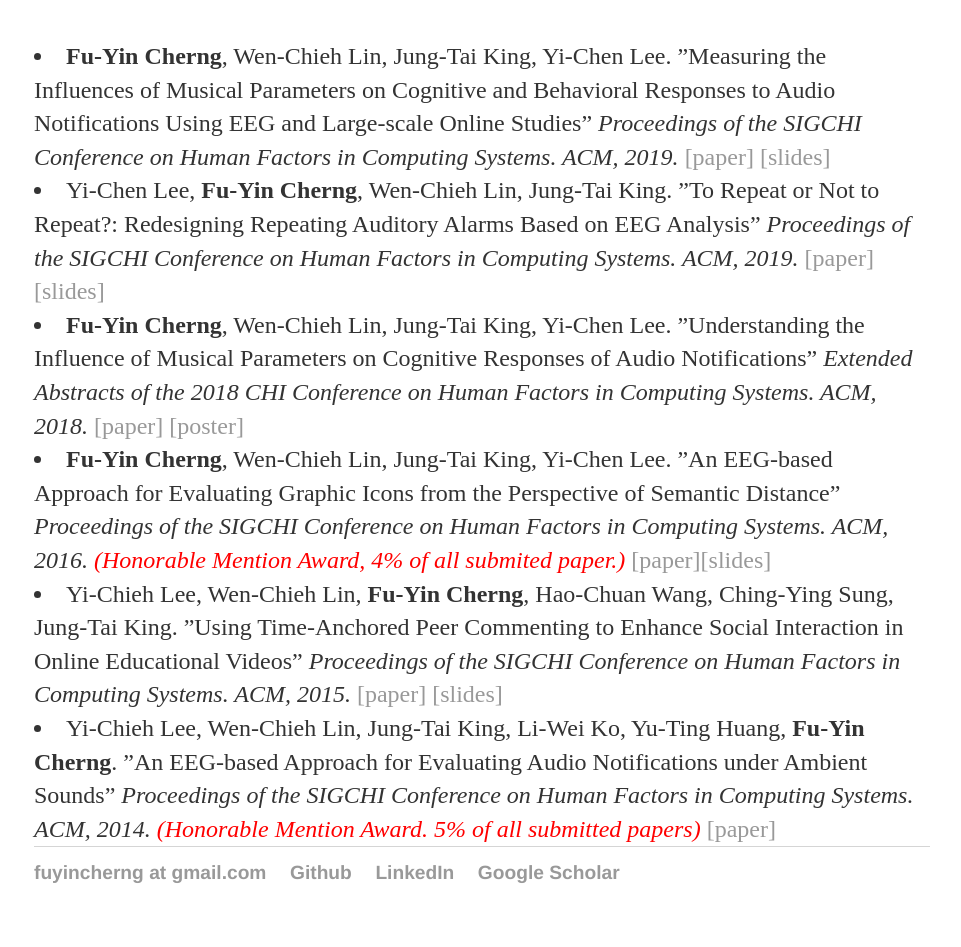
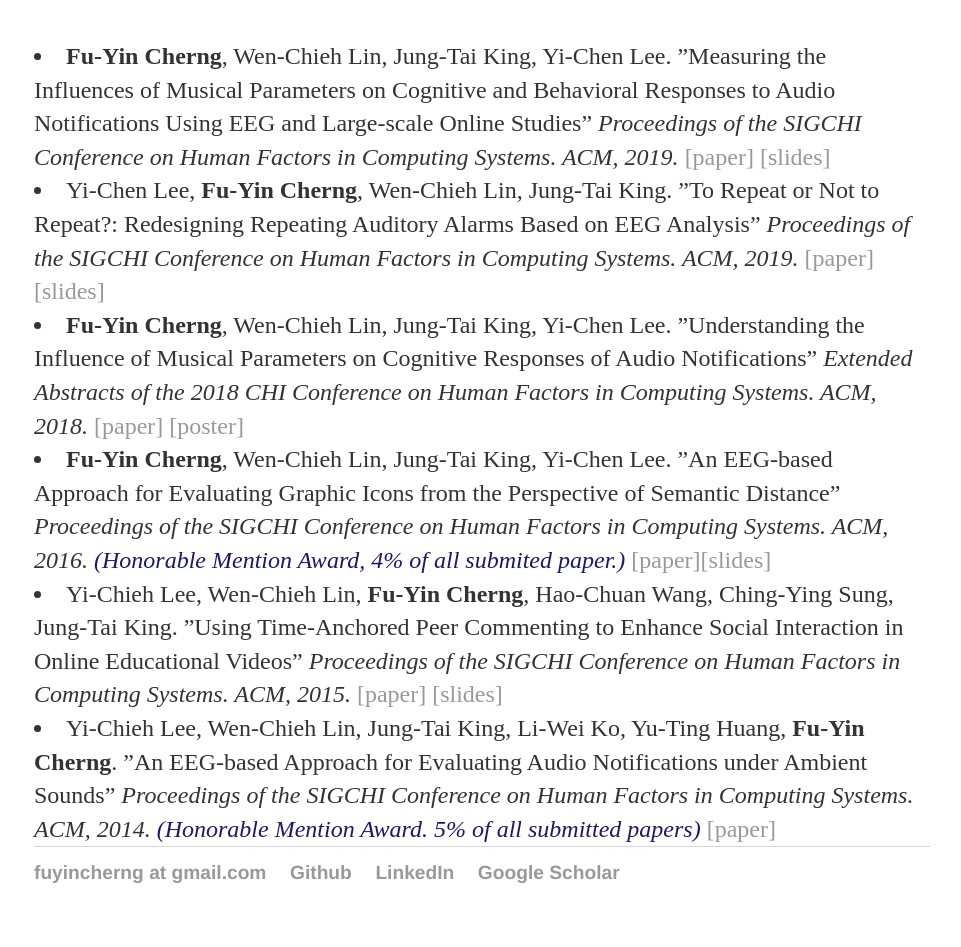
Before and after one commit to FuyinCherng/FuyinCherng.github.io, a Jekyll site: the page built from index.html, in a window 1280 px wide. Shown: the part 692-1639 px from the top of the page, without its empty margins (158-1119 px from the left). Built offline with Jekyll 4.4.1, drawn with Linux system fonts in a browser that asks for light colours.

Commit message:
update colors

```diff
--- a/index.html
+++ b/index.html
@@ -29,10 +29,10 @@
 
 			<li><strong>Fu-Yin Cherng</strong>, Wen-Chieh Lin, Jung-Tai King, Yi-Chen Lee. ”Understanding the Influence of Musical Parameters on Cognitive Responses of Audio Notifications” <em>Extended Abstracts of the 2018 CHI Conference on Human Factors in Computing Systems. ACM, 2018. <a href="https://dl.acm.org/citation.cfm?id=3188572" target="_blank"></em>[paper]</a> <a href="/cv/poster_LBW18_final.pdf" target="_blannk">[poster]</a> </li>
 
-			<li><strong>Fu-Yin Cherng</strong>, Wen-Chieh Lin, Jung-Tai King, Yi-Chen Lee. ”An EEG-based Approach for Evaluating Graphic Icons from the Perspective of Semantic Distance” <em>Proceedings of the SIGCHI Conference on Human Factors in Computing Systems. ACM, 2016. <font color="red">(Honorable Mention Award, 4% of all submited paper.) </font></em><a href="https://dl.acm.org/citation.cfm?id=2858133" target="_blank">[paper]</a><a href="/cv/CHI2016_slides.pdf" target="_blannk">[slides]</a></li>
+			<li><strong>Fu-Yin Cherng</strong>, Wen-Chieh Lin, Jung-Tai King, Yi-Chen Lee. ”An EEG-based Approach for Evaluating Graphic Icons from the Perspective of Semantic Distance” <em>Proceedings of the SIGCHI Conference on Human Factors in Computing Systems. ACM, 2016. <font color="MidnightBlue">(Honorable Mention Award, 4% of all submited paper.) </font></em><a href="https://dl.acm.org/citation.cfm?id=2858133" target="_blank">[paper]</a><a href="/cv/CHI2016_slides.pdf" target="_blannk">[slides]</a></li>
 
 			<li>Yi-Chieh Lee, Wen-Chieh Lin, <strong>Fu-Yin Cherng</strong>, Hao-Chuan Wang, Ching-Ying Sung, Jung-Tai King. ”Using Time-Anchored Peer Commenting to Enhance Social Interaction in Online Educational Videos” <em>Proceedings of the SIGCHI Conference on Human Factors in Computing Systems. ACM, 2015. </em><a href="https://dl.acm.org/citation.cfm?id=2702349" target="_blank">[paper]</a> <a href="/cv/CHI2015_slides.pdf" target="_blannk">[slides]</a></li>
 
-			<li>Yi-Chieh Lee, Wen-Chieh Lin, Jung-Tai King, Li-Wei Ko, Yu-Ting Huang, <strong>Fu-Yin Cherng</strong>. ”An EEG-based Approach for Evaluating Audio Notifications under Ambient Sounds” <em>Proceedings of the SIGCHI Conference on Human Factors in Computing Systems. ACM, 2014. <font color="red">(Honorable Mention Award. 5% of all submitted papers) </font></em> <a href="https://dl.acm.org/citation.cfm?id=2557076 target="_blank">[paper]</a></li>
+			<li>Yi-Chieh Lee, Wen-Chieh Lin, Jung-Tai King, Li-Wei Ko, Yu-Ting Huang, <strong>Fu-Yin Cherng</strong>. ”An EEG-based Approach for Evaluating Audio Notifications under Ambient Sounds” <em>Proceedings of the SIGCHI Conference on Human Factors in Computing Systems. ACM, 2014. <font color="MidnightBlue">(Honorable Mention Award. 5% of all submitted papers) </font></em> <a href="https://dl.acm.org/citation.cfm?id=2557076 target="_blank">[paper]</a></li>
 
 	</div>
```
